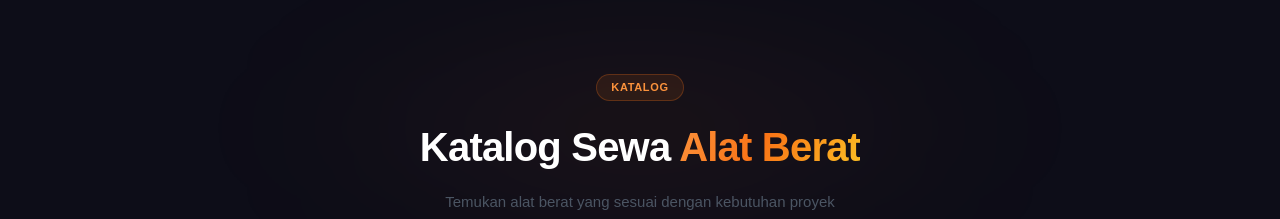
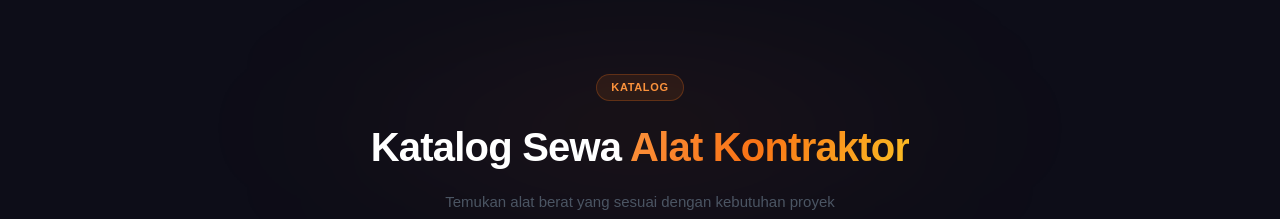
Before and after one commit to RafliHajat92/Dua-putra-bungsu, a React (Vite) app: page / in a window 1280 px wide. Shown: the part 2560-2779 px from the top of the page. Built offline with nearby package versions, Linux system fonts and the light colour scheme.

Commit message:
Bismillah 2

```diff
--- a/src/components/Catalog.jsx
+++ b/src/components/Catalog.jsx
@@ -2,12 +2,7 @@ import { useState, useMemo, useRef } from 'react';
 import { HiSearch, HiCamera } from 'react-icons/hi';
 import { useInView } from '../hooks/useInView';
 
-/* ─────────────────────────────────────────────────────────
-   KATALOG DATA
-   Untuk menambahkan foto:
-   1. Masukkan file foto ke folder: public/images/
-   2. Nama file sesuai kolom `image` di bawah
-   ───────────────────────────────────────────────────────── */
+
 const items = [
   {
     id: 1, title: 'Self Loader',
@@ -175,7 +170,7 @@ export default function Catalog() {
           style={{ textAlign: 'center', marginBottom: 48 }}>
           <div className="badge" style={{ marginBottom: 16 }}>Katalog</div>
           <h2 style={{ fontSize: 'clamp(26px,4vw,40px)', fontWeight: 800, color: '#fff', letterSpacing: '-0.02em', marginBottom: 12 }}>
-            Katalog Sewa <span className="gradient-text">Alat Berat</span>
+            Katalog Sewa <span className="gradient-text">Alat Kontraktor</span>
           </h2>
           <p style={{ color: '#4b5563', fontSize: 15, maxWidth: 460, margin: '0 auto', lineHeight: 1.75 }}>
             Temukan alat berat yang sesuai dengan kebutuhan proyek konstruksi Anda.
```
